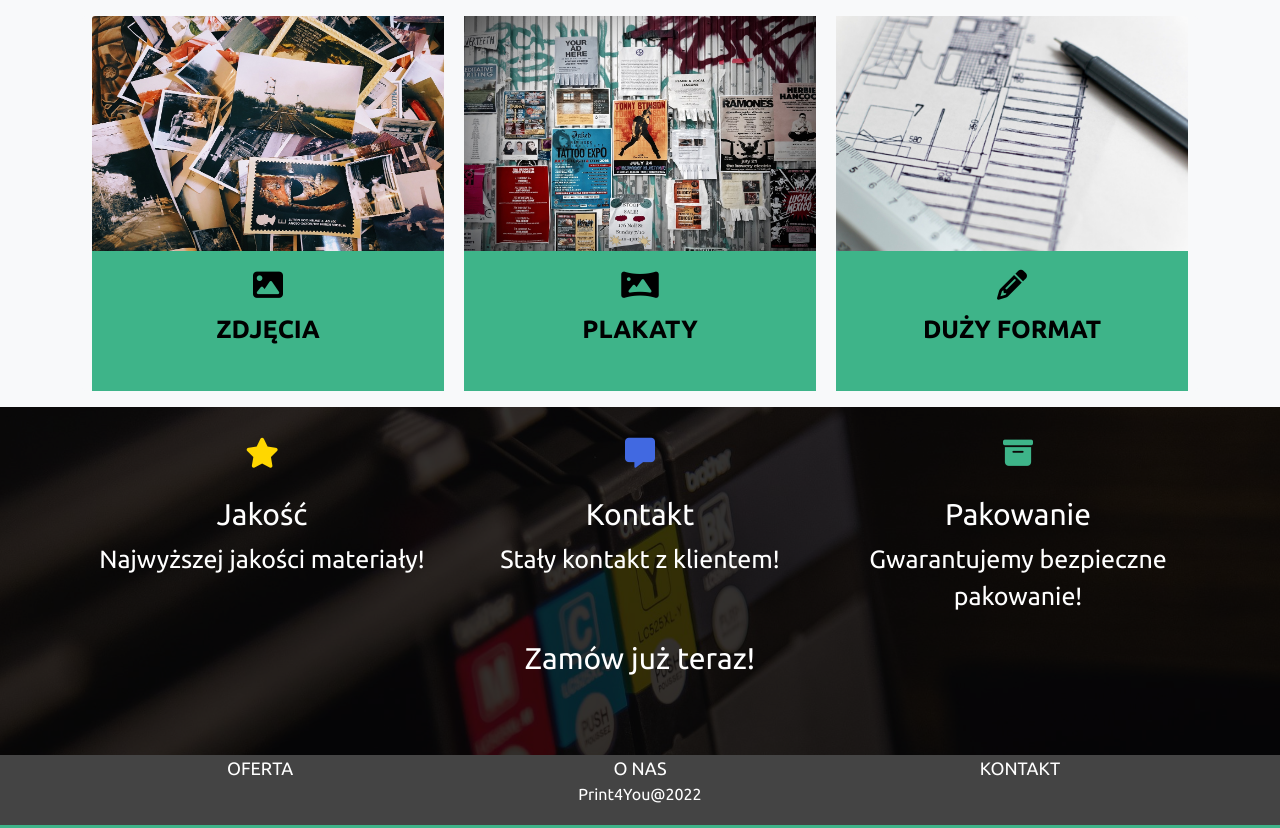
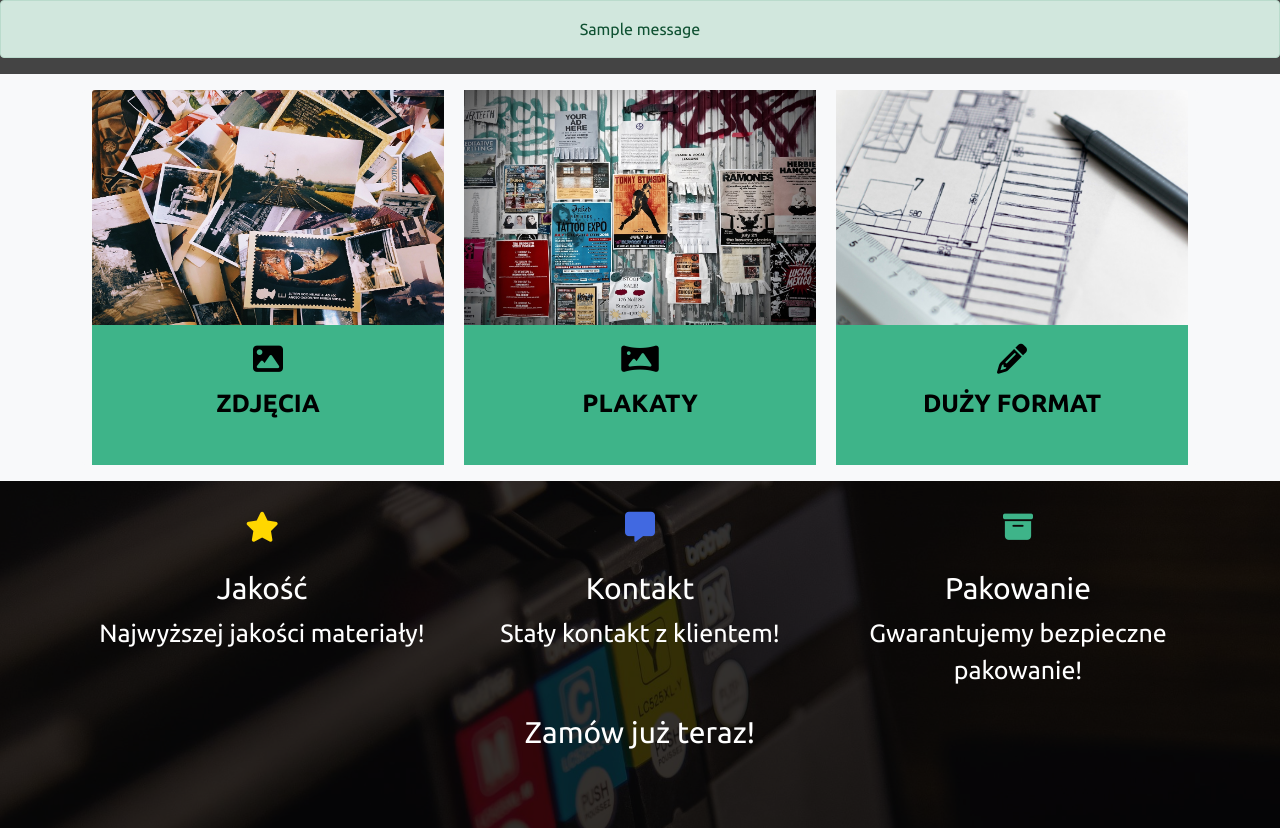
Before and after one commit to rudeuke/Print4You, a Django app: page /homepage/ in a window 1280 px wide. Shown: the part 72-900 px from the top of the page. Run offline with Django 4.2, Linux system fonts and the light colour scheme; tables that the repository leaves empty hold one stand-in row (values such as "Sample post"); one stand-in notice (Sample message) is shown; parts of the project's set-up code (start-up, migrations or seed data) failed here and were passed over; some libraries are stand-ins or nearby versions.

Commit message:
Fixed homepage messages, fixed css source in template.html

```diff
--- a/myproject/templates/Template.html
+++ b/myproject/templates/Template.html
@@ -14,7 +14,7 @@
   <script src="https://kit.fontawesome.com/f394a4746b.js" crossorigin="anonymous"></script>
   <title>Print4You</title>
   {% load static %}
-  <link rel="stylesheet" href="{% static 'css/calculator-style.css' %}">
+  <link rel="stylesheet" href="{% static 'css/template-style.css' %}">
 
 </head>
 
--- a/myproject/templates/homepage.html
+++ b/myproject/templates/homepage.html
@@ -46,6 +46,21 @@
     </div>
   </nav>
   <main>
+    {% for msg in messages %}
+      {% if msg.level == DEFAULT_MESSAGE_LEVELS.SUCCESS %}
+        <div class="alert alert-success" role="alert" style="text-align: center">
+          {{ msg }}
+        </div>
+      {% elif msg.level == DEFAULT_MESSAGE_LEVELS.INFO %}
+        <div class="alert alert-info" role="alert" style="text-align: center">
+          {{ msg }}
+        </div>
+      {% elif msg.level == DEFAULT_MESSAGE_LEVELS.ERROR %}
+        <div class="alert alert-danger" role="alert" style="text-align: center">
+          {{ msg }}
+        </div>
+      {% endif %}
+	  {% endfor %}
     <section id="offer" class="offer bg-light py-3">
       <div class="container">
         <div class="row">
```
